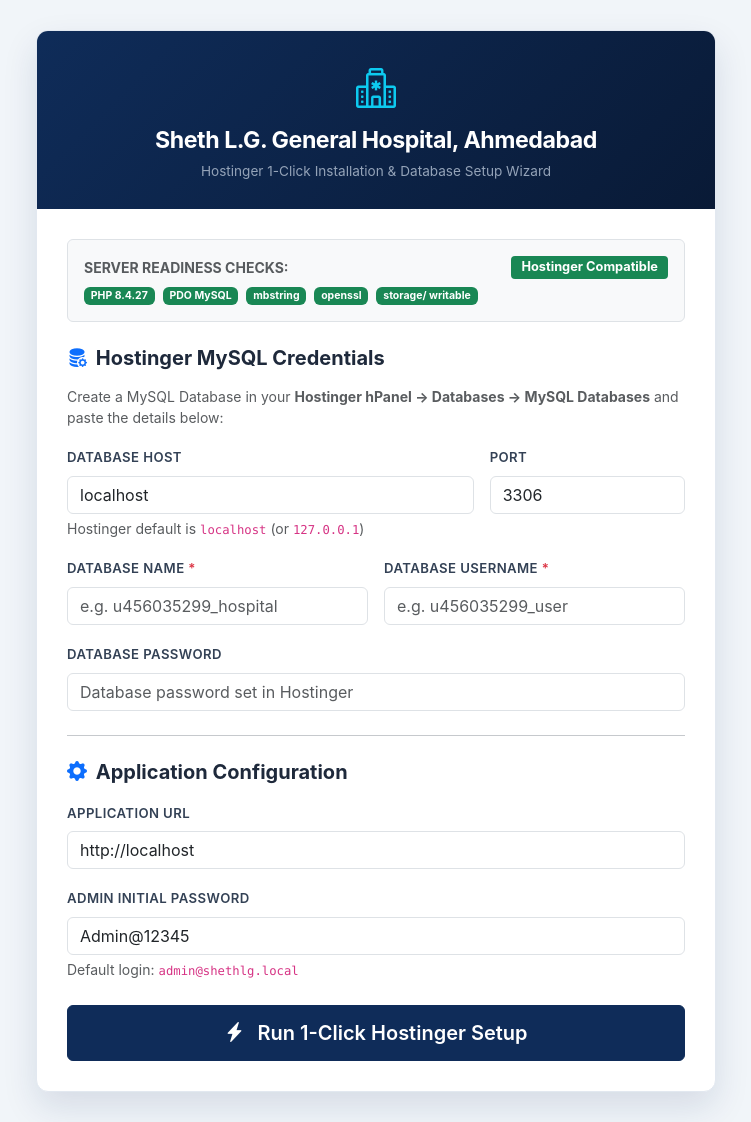
After one commit to hikspatel2/Hospital-checklist, a PHP site: page /install.php in a window 1280 px wide. The commit adds this page. Shown: the whole page, without its empty margins (264-1015 px from the left). Run offline with PHP 8.4, Linux system fonts and the light colour scheme.

Commit message:
feat: add 1-click Hostinger web installer (install.php) and unified schema_complete.sql

```diff
--- /dev/null
+++ b/public/install.php
@@ -0,0 +1,416 @@
+<?php
+declare(strict_types=1);
+
+/**
+ * ==============================================================================
+ * SHETH L.G. GENERAL HOSPITAL, AHMEDABAD
+ * Multi-Floor Inspection & Complaint Facility Management System
+ *
+ * 1-Click Hostinger & Production Web Setup Wizard
+ * Accessible via: https://your-domain.com/install.php
+ * ==============================================================================
+ */
+
+// Define project base path (parent of public/)
+$basePath = dirname(__DIR__);
+
+// Check if system is already installed
+$lockFile = $basePath . '/storage/installed.lock';
+$envFile  = $basePath . '/.env';
+$isInstalled = file_exists($lockFile);
+
+// Allow forced re-run only if explicit parameter passed or lock removed
+$allowRun = !$isInstalled || (isset($_GET['force']) && $_GET['force'] === '1');
+
+// Pre-flight environment diagnostics
+$phpOk = version_compare(PHP_VERSION, '8.1.0', '>=');
+$pdoOk = extension_loaded('pdo') && extension_loaded('pdo_mysql');
+$mbstringOk = extension_loaded('mbstring');
+$opensslOk = extension_loaded('openssl');
+$storageWritable = is_writable($basePath . '/storage') || (!file_exists($basePath . '/storage') && is_writable($basePath));
+$rootWritable = is_writable($basePath) || (file_exists($envFile) && is_writable($envFile));
+
+// Auto-detect App URL
+$protocol = (!empty($_SERVER['HTTPS']) && $_SERVER['HTTPS'] !== 'off') || (isset($_SERVER['SERVER_PORT']) && $_SERVER['SERVER_PORT'] == 443) ? 'https' : 'http';
+$host = $_SERVER['HTTP_HOST'] ?? 'localhost';
+$detectedUrl = $protocol . '://' . $host;
+
+$message = null;
+$error = null;
+$step = 'form'; // 'form' | 'success'
+
+// Handle POST Submission
+if ($_SERVER['REQUEST_METHOD'] === 'POST' && $allowRun) {
+    $dbHost = trim($_POST['db_host'] ?? 'localhost');
+    $dbPort = (int)($_POST['db_port'] ?? 3306);
+    $dbName = trim($_POST['db_name'] ?? '');
+    $dbUser = trim($_POST['db_user'] ?? '');
+    $dbPass = $_POST['db_password'] ?? '';
+    $appUrl = rtrim(trim($_POST['app_url'] ?? $detectedUrl), '/');
+    $adminPassword = $_POST['admin_password'] ?? 'Admin@12345';
+    if (empty($adminPassword)) {
+        $adminPassword = 'Admin@12345';
+    }
+
+    if (empty($dbName) || empty($dbUser)) {
+        $error = "Database Name and Database Username are required.";
+    } else {
+        try {
+            // 1. Test PDO connection
+            $dsn = "mysql:host={$dbHost};port={$dbPort};dbname={$dbName};charset=utf8mb4";
+            $pdo = new PDO($dsn, $dbUser, $dbPass, [
+                PDO::ATTR_ERRMODE => PDO::ERRMODE_EXCEPTION,
+                PDO::ATTR_DEFAULT_FETCH_MODE => PDO::FETCH_ASSOC,
+                PDO::ATTR_EMULATE_PREPARES => false,
+            ]);
+
+            // Guarantee Asia/Kolkata timezone and utf8mb4 collation
+            $pdo->exec("SET NAMES utf8mb4 COLLATE utf8mb4_unicode_ci, time_zone = '+05:30'");
+
+            // 2. Execute Complete Database Schema (Tables + Constraints + Initial Seeds)
+            $schemaFile = $basePath . '/database/schema_complete.sql';
+            if (!file_exists($schemaFile)) {
+                // Fallback to migrating directory files in order
+                $schemaMigrations = glob($basePath . '/database/migrations/*.sql');
+                sort($schemaMigrations);
+                foreach ($schemaMigrations as $migration) {
+                    $sql = file_get_contents($migration);
+                    if ($sql) {
+                        $pdo->exec($sql);
+                    }
+                }
+                $seedFile = $basePath . '/database/seeds/dev_seed.sql';
+                if (file_exists($seedFile)) {
+                    $seedSql = file_get_contents($seedFile);
+                    if ($seedSql) {
+                        $pdo->exec($seedSql);
+                    }
+                }
+            } else {
+                $sql = file_get_contents($schemaFile);
+                if ($sql) {
+                    $pdo->exec($sql);
+                }
+            }
+
+            // 3. Update Administrator Password Hash
+            $adminHash = password_hash($adminPassword, PASSWORD_BCRYPT, ['cost' => 12]);
+            $stmt = $pdo->prepare("UPDATE `users` SET `password_hash` = :hash WHERE `email` = 'admin@shethlg.local' OR `role` = 'admin' LIMIT 1");
+            $stmt->execute(['hash' => $adminHash]);
+
+            // 4. Generate Random Application Secret Key
+            $appKey = 'base64_' . base64_encode(random_bytes(32));
+
+            // 5. Generate and Write Production .env File
+            $envContent = <<<ENV
+# ==============================================================================
+# SHETH L.G. GENERAL HOSPITAL, AHMEDABAD
+# Multi-Floor Inspection & Complaint Facility Management System
+# Production Environment Configuration
+# ==============================================================================
+
+APP_ENV=production
+APP_DEBUG=false
+APP_NAME="Sheth L.G. General Hospital"
+APP_SUBTITLE="Multi-Floor Inspection & Complaint Facility Management"
+APP_URL={$appUrl}
+APP_TIMEZONE=Asia/Kolkata
+
+APP_KEY={$appKey}
+
+SESSION_LIFETIME_MINUTES=60
+SESSION_SECURE_COOKIE=false
+SESSION_HTTPONLY=true
+SESSION_SAMESITE=Lax
+
+DB_HOST={$dbHost}
+DB_PORT={$dbPort}
+DB_NAME={$dbName}
+DB_USER={$dbUser}
+DB_PASSWORD="{$dbPass}"
+DB_CHARSET=utf8mb4
+DB_COLLATION=utf8mb4_unicode_ci
+
+UPLOAD_MAX_FILESIZE_MB=10
+ALLOWED_UPLOAD_MIME_TYPES=image/jpeg,image/png,image/webp,application/pdf
+
+BACKUP_STORAGE_PATH=storage/backups
+BACKUP_RETENTION_DAYS=7
+BACKUP_ENCRYPTION_KEY=""
+
+DEFAULT_HOSPITAL_LATITUDE=22.9984
+DEFAULT_HOSPITAL_LONGITUDE=72.6025
+GPS_MAX_ALLOWED_RADIUS_METERS=150
+ENV;
+
+            file_put_contents($envFile, $envContent);
+
+            // 6. Ensure Storage Subdirectories Exist
+            foreach (['backups', 'logs', 'uploads'] as $folder) {
+                $dir = $basePath . '/storage/' . $folder;
+                if (!is_dir($dir)) {
+                    @mkdir($dir, 0755, true);
+                }
+            }
+
+            // 7. Write Installation Lock
+            $lockData = json_encode([
+                'installed_at' => date('Y-m-d H:i:s'),
+                'php_version' => PHP_VERSION,
+                'app_url' => $appUrl,
+                'db_name' => $dbName,
+            ], JSON_PRETTY_PRINT);
+            @file_put_contents($lockFile, $lockData);
+
+            $step = 'success';
+            $message = "Hospital System Database initialized and configured successfully!";
+
+        } catch (PDOException $e) {
+            $error = "Database Connection Failed: " . $e->getMessage() . "<br><br><strong>Tips for Hostinger:</strong><br>• Make sure you created the database in Hostinger hPanel -> Databases -> MySQL Databases.<br>• Make sure the database user has been granted all permissions to that database.<br>• Host is usually <code>localhost</code> or <code>127.0.0.1</code>.";
+        } catch (\Throwable $e) {
+            $error = "Installation Error: " . $e->getMessage();
+        }
+    }
+}
+?>
+<!DOCTYPE html>
+<html lang="en">
+<head>
+    <meta charset="UTF-8">
+    <meta name="viewport" content="width=device-width, initial-scale=1.0">
+    <title>1-Click Setup - Sheth L.G. General Hospital</title>
+    <link href="https://cdn.jsdelivr.net/npm/bootstrap@5.3.3/dist/css/bootstrap.min.css" rel="stylesheet">
+    <link href="https://cdn.jsdelivr.net/npm/bootstrap-icons@1.11.3/font/bootstrap-icons.min.css" rel="stylesheet">
+    <style>
+        :root {
+            --hospital-navy: #0f2c59;
+            --hospital-navy-dark: #091a36;
+            --hospital-blue: #0284c7;
+        }
+        body {
+            background-color: #f1f5f9;
+            font-family: -apple-system, BlinkMacSystemFont, "Segoe UI", Roboto, "Helvetica Neue", Arial, sans-serif;
+            color: #1e293b;
+            min-height: 100vh;
+            display: flex;
+            align-items: center;
+            justify-content: center;
+            padding: 30px 15px;
+        }
+        .setup-card {
+            max-width: 680px;
+            width: 100%;
+            background: #ffffff;
+            border-radius: 12px;
+            box-shadow: 0 15px 35px rgba(15, 44, 89, 0.12);
+            overflow: hidden;
+            border: 1px solid #e2e8f0;
+        }
+        .setup-header {
+            background: linear-gradient(135deg, var(--hospital-navy), var(--hospital-navy-dark));
+            color: #ffffff;
+            padding: 28px 24px;
+            text-align: center;
+        }
+        .setup-header h1 {
+            font-size: 1.45rem;
+            font-weight: 700;
+            margin: 0;
+            letter-spacing: -0.02em;
+        }
+        .setup-header p {
+            font-size: 0.85rem;
+            margin: 6px 0 0;
+            color: #94a3b8;
+        }
+        .setup-body {
+            padding: 30px;
+        }
+        .btn-navy {
+            background-color: var(--hospital-navy);
+            border-color: var(--hospital-navy);
+            color: #ffffff;
+            font-weight: 600;
+            padding: 12px 24px;
+            border-radius: 6px;
+        }
+        .btn-navy:hover {
+            background-color: var(--hospital-navy-dark);
+            border-color: var(--hospital-navy-dark);
+            color: #ffffff;
+        }
+        .form-label {
+            font-size: 0.825rem;
+            font-weight: 600;
+            color: #334155;
+            text-transform: uppercase;
+            letter-spacing: 0.03em;
+        }
+        .badge-check {
+            font-size: 0.8rem;
+            padding: 5px 10px;
+            border-radius: 4px;
+        }
+        .cred-box {
+            background: #f8fafc;
+            border: 1px dashed #cbd5e1;
+            border-radius: 8px;
+            padding: 16px;
+            font-size: 0.9rem;
+        }
+    </style>
+</head>
+<body>
+
+<div class="setup-card">
+    <div class="setup-header">
+        <div class="mb-2">
+            <i class="bi bi-hospital fs-1 text-info"></i>
+        </div>
+        <h1>Sheth L.G. General Hospital, Ahmedabad</h1>
+        <p>Hostinger 1-Click Installation & Database Setup Wizard</p>
+    </div>
+
+    <div class="setup-body">
+
+        <?php if ($step === 'success'): ?>
+            <div class="text-center py-4">
+                <div class="text-success mb-3">
+                    <i class="bi bi-check-circle-fill display-1"></i>
+                </div>
+                <h3 class="fw-bold text-success mb-2">Installation Complete!</h3>
+                <p class="text-secondary mb-4">
+                    The database has been migrated with all hospital tables, foreign keys, floor plan coordinates, and default administrative accounts.
+                </p>
+
+                <div class="cred-box text-start mb-4">
+                    <h6 class="fw-bold mb-2 text-primary"><i class="bi bi-shield-lock-fill me-1"></i> Default Administrative Login:</h6>
+                    <div class="row g-2">
+                        <div class="col-sm-6">
+                            <strong>Login URL:</strong> <a href="/login" class="text-decoration-none">/login</a>
+                        </div>
+                        <div class="col-sm-6">
+                            <strong>Email:</strong> <code>admin@shethlg.local</code>
+                        </div>
+                        <div class="col-sm-6">
+                            <strong>Password:</strong> <code><?= htmlspecialchars($adminPassword) ?></code>
+                        </div>
+                        <div class="col-sm-6">
+                            <strong>Role:</strong> Administrator
+                        </div>
+                    </div>
+                </div>
+
+                <div class="d-grid gap-2">
+                    <a href="/login" class="btn btn-navy btn-lg">
+                        <i class="bi bi-box-arrow-in-right me-2"></i> Launch Hospital Management Portal
+                    </a>
+                </div>
+            </div>
+
+        <?php elseif (!$allowRun): ?>
+            <div class="text-center py-4">
+                <div class="text-primary mb-3">
+                    <i class="bi bi-shield-check display-3"></i>
+                </div>
+                <h4 class="fw-bold">System Already Installed</h4>
+                <p class="text-secondary">
+                    This hospital system is already configured and operational. To reconfigure, delete <code>storage/installed.lock</code> or run with <code>?force=1</code>.
+                </p>
+                <div class="mt-4">
+                    <a href="/" class="btn btn-navy me-2">Back to Dashboard</a>
+                    <a href="/login" class="btn btn-outline-primary">Go to Login</a>
+                </div>
+            </div>
+
+        <?php else: ?>
+
+            <?php if ($error): ?>
+                <div class="alert alert-danger mb-4">
+                    <i class="bi bi-exclamation-triangle-fill me-2"></i>
+                    <?= $error ?>
+                </div>
+            <?php endif; ?>
+
+            <!-- Pre-flight checks bar -->
+            <div class="mb-4 p-3 bg-light rounded border">
+                <div class="d-flex justify-content-between align-items-center mb-2">
+                    <span class="small fw-bold text-muted">SERVER READINESS CHECKS:</span>
+                    <span class="badge bg-success badge-check">Hostinger Compatible</span>
+                </div>
+                <div class="d-flex flex-wrap gap-2 small">
+                    <span class="badge <?= $phpOk ? 'bg-success' : 'bg-danger' ?>">PHP <?= PHP_VERSION ?></span>
+                    <span class="badge <?= $pdoOk ? 'bg-success' : 'bg-danger' ?>">PDO MySQL</span>
+                    <span class="badge <?= $mbstringOk ? 'bg-success' : 'bg-danger' ?>">mbstring</span>
+                    <span class="badge <?= $opensslOk ? 'bg-success' : 'bg-danger' ?>">openssl</span>
+                    <span class="badge <?= $storageWritable ? 'bg-success' : 'bg-danger' ?>">storage/ writable</span>
+                </div>
+            </div>
+
+            <form method="POST" action="install.php" novalidate>
+                <h5 class="fw-bold mb-3 text-navy">
+                    <i class="bi bi-database-fill-gear me-1 text-primary"></i> Hostinger MySQL Credentials
+                </h5>
+                <p class="small text-muted mb-3">
+                    Create a MySQL Database in your <strong>Hostinger hPanel &rarr; Databases &rarr; MySQL Databases</strong> and paste the details below:
+                </p>
+
+                <div class="row g-3 mb-3">
+                    <div class="col-md-8">
+                        <label class="form-label" for="db_host">Database Host</label>
+                        <input type="text" class="form-control" id="db_host" name="db_host" value="localhost" required>
+                        <div class="form-text">Hostinger default is <code>localhost</code> (or <code>127.0.0.1</code>)</div>
+                    </div>
+                    <div class="col-md-4">
+                        <label class="form-label" for="db_port">Port</label>
+                        <input type="number" class="form-control" id="db_port" name="db_port" value="3306" required>
+                    </div>
+
+                    <div class="col-md-6">
+                        <label class="form-label" for="db_name">Database Name <span class="text-danger">*</span></label>
+                        <input type="text" class="form-control" id="db_name" name="db_name" placeholder="e.g. u456035299_hospital" required>
+                    </div>
+
+                    <div class="col-md-6">
+                        <label class="form-label" for="db_user">Database Username <span class="text-danger">*</span></label>
+                        <input type="text" class="form-control" id="db_user" name="db_user" placeholder="e.g. u456035299_user" required>
+                    </div>
+
+                    <div class="col-12">
+                        <label class="form-label" for="db_password">Database Password</label>
+                        <input type="password" class="form-control" id="db_password" name="db_password" placeholder="Database password set in Hostinger">
+                    </div>
+                </div>
+
+                <hr class="my-4">
+
+                <h5 class="fw-bold mb-3 text-navy">
+                    <i class="bi bi-gear-fill me-1 text-primary"></i> Application Configuration
+                </h5>
+
+                <div class="row g-3 mb-4">
+                    <div class="col-12">
+                        <label class="form-label" for="app_url">Application URL</label>
+                        <input type="url" class="form-control" id="app_url" name="app_url" value="<?= htmlspecialchars($detectedUrl) ?>" required>
+                    </div>
+
+                    <div class="col-12">
+                        <label class="form-label" for="admin_password">Admin Initial Password</label>
+                        <input type="text" class="form-control" id="admin_password" name="admin_password" value="Admin@12345" required>
+                        <div class="form-text">Default login: <code>admin@shethlg.local</code></div>
+                    </div>
+                </div>
+
+                <div class="d-grid gap-2">
+                    <button type="submit" class="btn btn-navy btn-lg">
+                        <i class="bi bi-lightning-charge-fill me-2"></i> Run 1-Click Hostinger Setup
+                    </button>
+                </div>
+            </form>
+        <?php endif; ?>
+
+    </div>
+</div>
+
+</body>
+</html>
--- a/routes/web.php
+++ b/routes/web.php
@@ -29,6 +29,10 @@ use App\Controllers\UserController;
 // ------------------------------------------------------------------------------
 // Public & System Telemetry Routes
 // ------------------------------------------------------------------------------
+$router->get('/install', function() {
+    header('Location: /install.php');
+    exit;
+});
 $router->get('/', [HomeController::class, 'index']);
 $router->get('/dashboard', [HomeController::class, 'index']);
 $router->get('/health', [HealthController::class, 'index']);
```
Also changed, not shown: app/Core/ErrorHandler.php (+9 -0 lines), database/schema_complete.sql (added).
